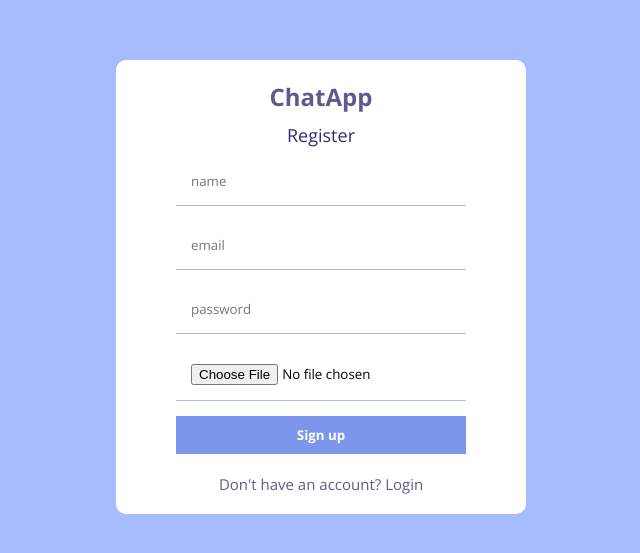
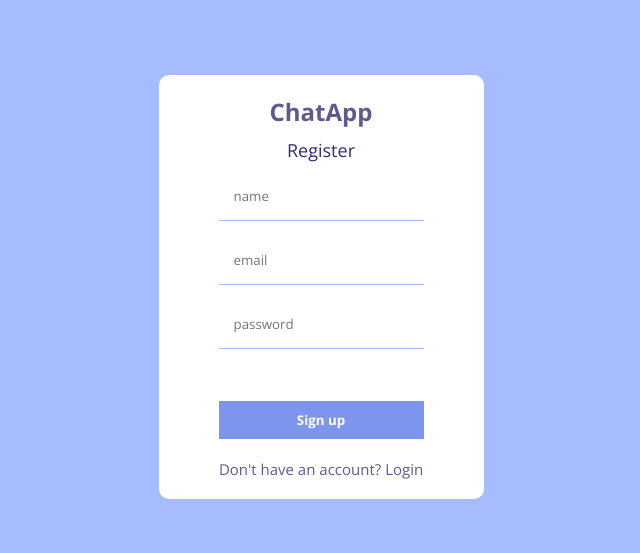
Before and after one commit to arijit2002/chatFirebase, a React (Create React App) app: page / in a window 1280 px wide. Shown: the part 113-666 px from the top of the page, without its empty margins (319-959 px from the left). Built offline with nearby package versions, Linux system fonts and the light colour scheme.

Commit message:
Update Register.jsx

```diff
--- a/src/pages/Register.jsx
+++ b/src/pages/Register.jsx
@@ -10,7 +10,10 @@ export const Register = () => {
                 <input type="text" placeholder="name" />
                 <input type="email" placeholder="email" />
                 <input type="password" placeholder="password" />
-                <input type="file" />
+                <input style={{display:"none"}} type="file" id="file" />
+                <label htmlFor='file'>
+                    <img src='' alt=''></img>
+                </label>
                 <button>Sign up</button>
             </form>
             <p>Don't have an account? Login</p>
```
